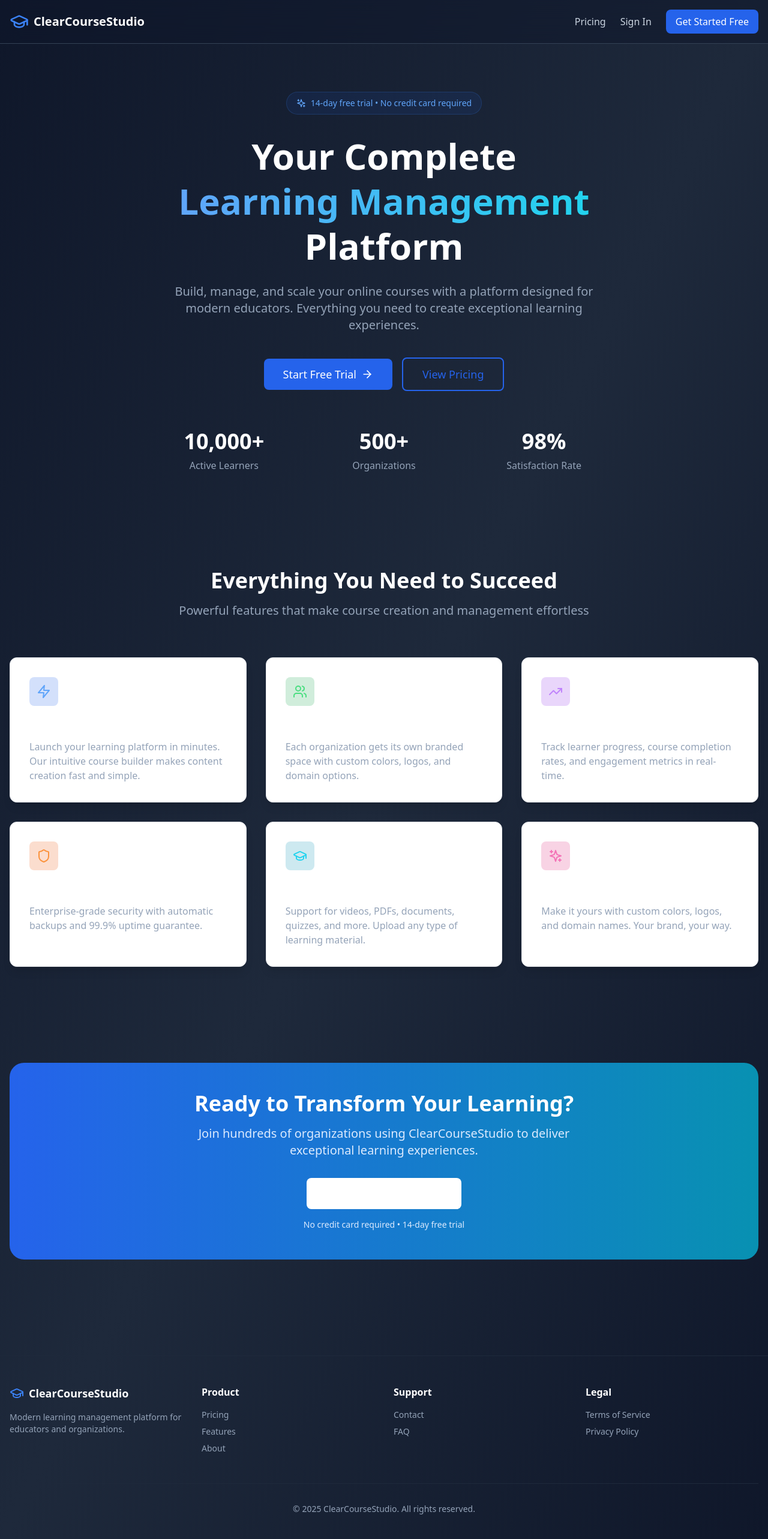
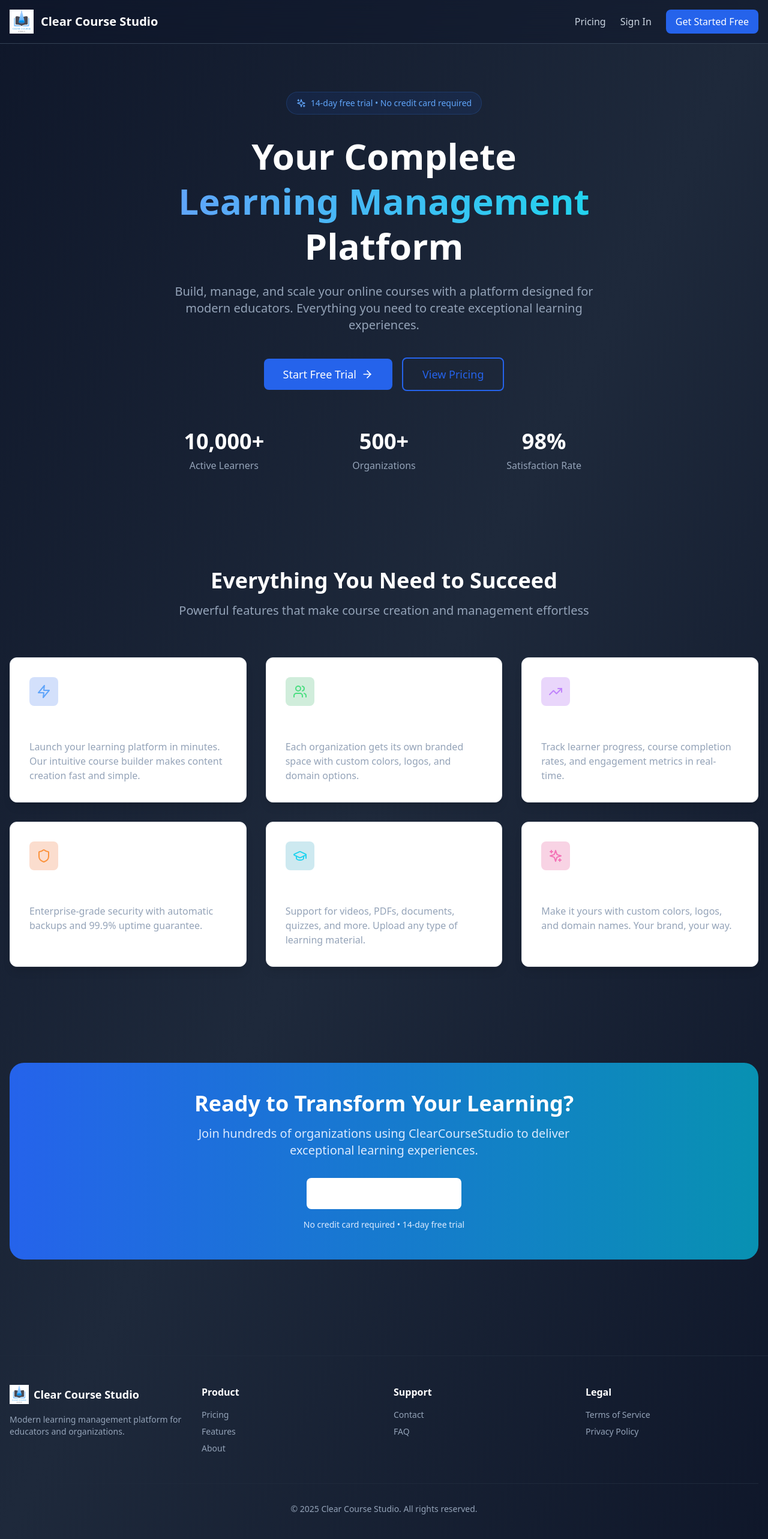
Before and after one commit to charitablechat/LearningPathPro, a React (Vite) app: page / in a window 1280 px wide. Shown: the top 2566 px of the page at 60% size. Built offline with nearby package versions, Linux system fonts and the light colour scheme; no server answers.

Commit message:
Updated LandingPage.tsx

```diff
--- a/src/pages/LandingPage.tsx
+++ b/src/pages/LandingPage.tsx
@@ -7,9 +7,9 @@ export function LandingPage() {
     <div className="min-h-screen bg-gradient-to-br from-slate-900 via-slate-800 to-slate-900">
       <nav className="border-b border-slate-700 bg-slate-900/50 backdrop-blur-lg sticky top-0 z-50">
         <div className="max-w-7xl mx-auto px-4 py-4 flex items-center justify-between">
-          <div className="flex items-center space-x-2">
-            <GraduationCap className="w-8 h-8 text-blue-500" />
-            <span className="text-xl font-bold text-white">ClearCourseStudio</span>
+          <div className="flex items-center space-x-3">
+            <img src="/Clear Course Studio.png" alt="Clear Course Studio" className="h-10" />
+            <span className="text-xl font-bold text-white">Clear Course Studio</span>
           </div>
           <div className="flex items-center space-x-6">
             <a href="/pricing" className="text-slate-300 hover:text-white transition-colors">
@@ -168,8 +168,8 @@ export function LandingPage() {
           <div className="grid md:grid-cols-4 gap-8">
             <div>
               <div className="flex items-center space-x-2 mb-4">
-                <GraduationCap className="w-6 h-6 text-blue-500" />
-                <span className="text-lg font-bold text-white">ClearCourseStudio</span>
+                <img src="/Clear Course Studio.png" alt="Clear Course Studio" className="h-8" />
+                <span className="text-lg font-bold text-white">Clear Course Studio</span>
               </div>
               <p className="text-slate-400 text-sm">
                 Modern learning management platform for educators and organizations.
@@ -203,7 +203,7 @@ export function LandingPage() {
           </div>
 
           <div className="border-t border-slate-800 mt-12 pt-8 text-center text-slate-400 text-sm">
-            © 2025 ClearCourseStudio. All rights reserved.
+            © 2025 Clear Course Studio. All rights reserved.
           </div>
         </div>
       </footer>
```
